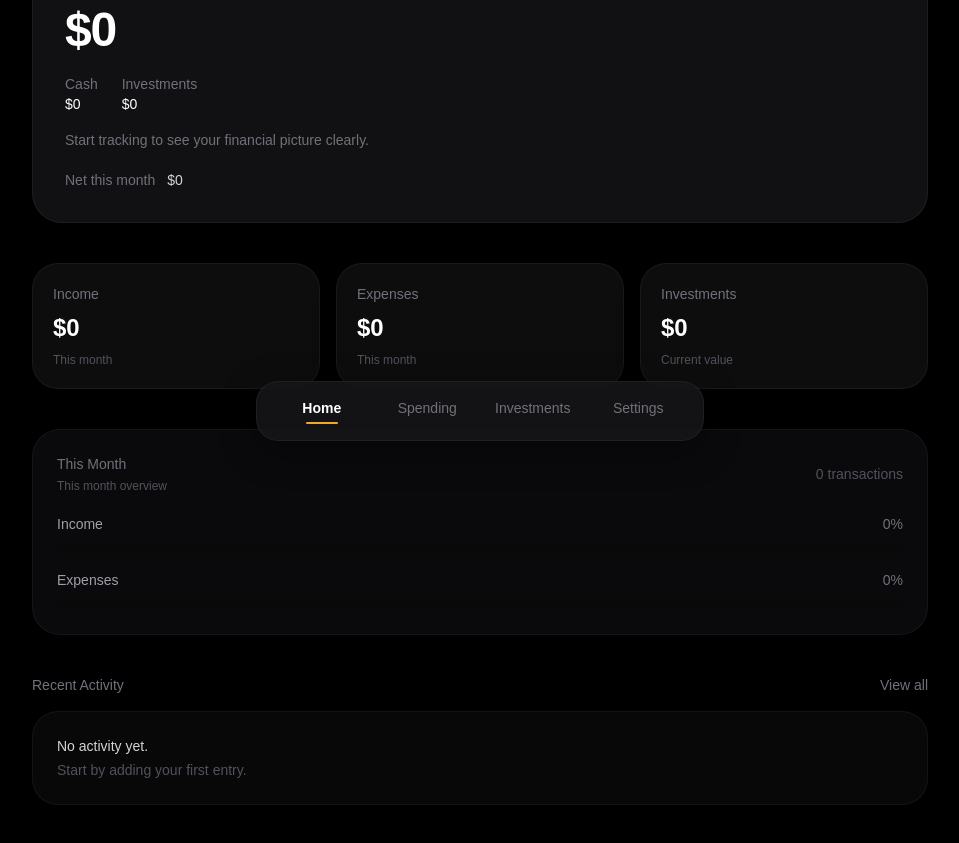
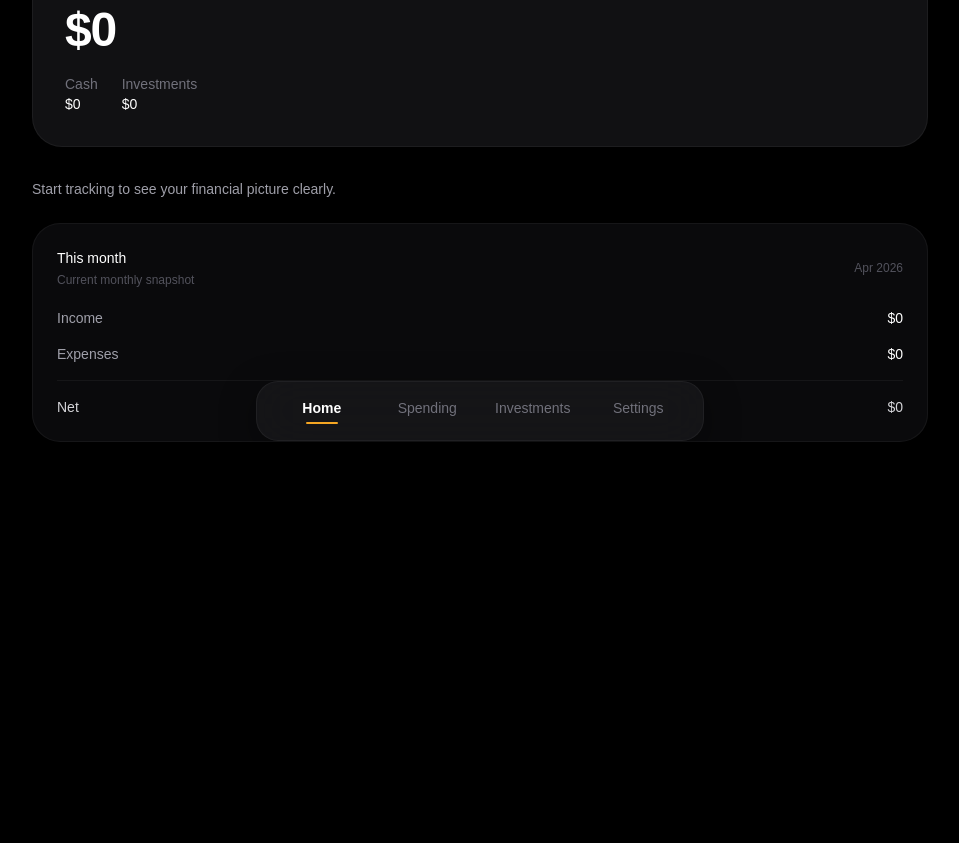
Before and after one commit to chlzn/aera, a Next.js app: page / in a window 1280 px wide. Shown: the part 343-1186 px from the top of the page, without its empty margins (160-1119 px from the left). After the commit the page ends 1009 px from the top, so only its background shows below. Built offline with nearby package versions, Linux system fonts and the light colour scheme.

Commit message:
refine home overview and monthly snapshot

```diff
--- a/app/page.tsx
+++ b/app/page.tsx
@@ -40,13 +40,6 @@
     entryDate.getMonth() === now.getMonth() &&
     entryDate.getFullYear() === now.getFullYear()
   )
-}
-
-function formatCategory(category?: string) {
-  if (!category) return "Uncategorized"
-  return category
-    .replaceAll("_", " ")
-    .replace(/\b\w/g, (char) => char.toUpperCase())
 }
 
 export default function Home() {
@@ -102,15 +95,9 @@
     .reduce((acc, entry) => acc + entry.amount, 0)
 
   const cash = totalIncome - totalExpenses
-
   const netWorth = cash + investmentsTotal
   const netFlow = monthlyIncome - monthlyExpenses
 
-  const totalFlow = monthlyIncome + monthlyExpenses
-  const incomeWidth = totalFlow > 0 ? (monthlyIncome / totalFlow) * 100 : 0
-  const expensesWidth = totalFlow > 0 ? (monthlyExpenses / totalFlow) * 100 : 0
-
-  const recentEntries = [...entries].slice(-5).reverse()
   const hasAnyData = entries.length > 0 || investments.length > 0
 
   const balanceStatus = useMemo(() => {
@@ -134,7 +121,7 @@
       return {
         label: "Positive month",
         tone: "positive" as const,
-        message: "You’re saving money this month",
+        message: "Saving money this month.",
       }
     }
 
@@ -142,14 +129,14 @@
       return {
         label: "Spending ahead",
         tone: "negative" as const,
-        message: "Your expenses are higher than your income this month.",
+        message: "Expenses are higher than income this month.",
       }
     }
 
     return {
       label: "Balanced month",
       tone: "neutral" as const,
-      message: "Your income and expenses are currently aligned.",
+      message: "Income and expenses are currently aligned.",
     }
   }, [hasAnyData, monthlyEntries.length, netFlow])
 
@@ -192,7 +179,7 @@
           </section>
         )}
 
-        <section className="mb-10">
+        <section className="mb-8">
           <div className="rounded-[30px] bg-zinc-900/72 border border-white/5 shadow-[0_14px_40px_rgba(0,0,0,0.28)] p-8">
             <div className="flex flex-col sm:flex-row sm:items-start sm:justify-between gap-4">
               <div>
@@ -224,162 +211,67 @@
               >
                 {balanceStatus.label}
               </span>
+            </div>
+          </div>
+        </section>
 
-              <span
-                className={`inline-flex w-fit items-center rounded-full px-3 py-1 text-xs font-medium ${statusPillClass}`}
-              >
-                {balanceStatus.label}
+        <section className="mb-6">
+          <p className="text-sm text-zinc-400">{balanceStatus.message}</p>
+        </section>
+
+        <section className="mb-24">
+          <div className="rounded-[28px] bg-zinc-900/45 border border-white/5 p-6">
+            <div className="flex items-center justify-between mb-5">
+              <div>
+                <p className="text-white text-sm font-medium">This month</p>
+                <p className="text-xs text-zinc-600 mt-1">
+                  Current monthly snapshot
+                </p>
+              </div>
+
+              <span className="text-xs text-zinc-600">
+                {new Intl.DateTimeFormat("en-US", {
+                  month: "short",
+                  year: "numeric",
+                }).format(new Date())}
               </span>
             </div>
 
-            <p className="mt-4 text-sm text-zinc-500">
-              {balanceStatus.message}
-            </p>
+            <div className="space-y-4">
+              <div className="flex items-center justify-between gap-4">
+                <span className="text-zinc-400 text-sm">Income</span>
+                <span className="text-white text-sm font-medium">
+                  {formatCurrency(monthlyIncome, currency)}
+                </span>
+              </div>
 
-            <div className="mt-5 flex flex-wrap items-center gap-3 text-sm">
-              <span className="text-zinc-500">Net this month</span>
+              <div className="flex items-center justify-between gap-4">
+                <span className="text-zinc-400 text-sm">Expenses</span>
+                <span className="text-white text-sm font-medium">
+                  {formatCurrency(monthlyExpenses, currency)}
+                </span>
+              </div>
+
+              <div className="h-px bg-white/5" />
+
+              <div className="flex items-center justify-between gap-4">
+                <span className="text-zinc-300 text-sm font-medium">Net</span>
                 <span
-                className={
+                  className={`text-sm font-medium ${
                     netFlow > 0
                       ? "text-green-500"
                       : netFlow < 0
                       ? "text-red-500"
                       : "text-zinc-300"
-                }
+                  }`}
                 >
                   {formatCurrency(netFlow, currency)}
                 </span>
               </div>
             </div>
-        </section>
-
-        <section className="grid md:grid-cols-3 gap-4 mb-10">
-          <div className="rounded-[26px] bg-zinc-900/55 border border-white/5 p-5 shadow-[0_8px_24px_rgba(0,0,0,0.18)]">
-            <p className="text-zinc-500 text-sm mb-2">Income</p>
-            <p className="text-2xl font-semibold">
-              {formatCurrency(monthlyIncome, currency)}
-            </p>
-            <p className="text-xs text-zinc-600 mt-2">This month</p>
-          </div>
-
-          <div className="rounded-[26px] bg-zinc-900/55 border border-white/5 p-5 shadow-[0_8px_24px_rgba(0,0,0,0.18)]">
-            <p className="text-zinc-500 text-sm mb-2">Expenses</p>
-            <p className="text-2xl font-semibold">
-              {formatCurrency(monthlyExpenses, currency)}
-            </p>
-            <p className="text-xs text-zinc-600 mt-2">This month</p>
-          </div>
-
-          <div className="rounded-[26px] bg-zinc-900/55 border border-white/5 p-5 shadow-[0_8px_24px_rgba(0,0,0,0.18)]">
-            <p className="text-zinc-500 text-sm mb-2">Investments</p>
-            <p className="text-2xl font-semibold">
-              {formatCurrency(investmentsTotal, currency)}
-            </p>
-            <p className="text-xs text-zinc-600 mt-2">Current value</p>
           </div>
         </section>
-
-        <section className="rounded-[28px] bg-zinc-900/45 border border-white/5 p-6 mb-10">
-          <div className="flex items-center justify-between mb-5">
-            <div>
-              <p className="text-zinc-500 text-sm">This Month</p>
-              <p className="text-xs text-zinc-600 mt-1">
-                This month overview
-              </p>
       </div>
-
-            <span className="text-sm text-zinc-600">
-              {monthlyEntries.length} transactions
-            </span>
-          </div>
-
-          <div className="space-y-4">
-            <div>
-              <div className="flex items-center justify-between mb-2 text-sm">
-                <span className="text-zinc-400">Income</span>
-                <span className="text-zinc-500">
-                  {incomeWidth.toFixed(0)}%
-                </span>
-              </div>
-              <div className="h-3 w-full bg-zinc-950/90 rounded-full overflow-hidden">
-                <div
-                  className="h-full bg-white rounded-full transition-all duration-200 ease-out"
-                  style={{ width: `${incomeWidth}%` }}
-                />
-              </div>
-            </div>
-
-            <div>
-              <div className="flex items-center justify-between mb-2 text-sm">
-                <span className="text-zinc-400">Expenses</span>
-                <span className="text-zinc-500">
-                  {expensesWidth.toFixed(0)}%
-                </span>
-              </div>
-              <div className="h-3 w-full bg-zinc-950/90 rounded-full overflow-hidden">
-                <div
-                  className="h-full bg-[var(--accent)] rounded-full transition-all duration-200 ease-out"
-                  style={{ width: `${expensesWidth}%` }}
-                />
-              </div>
-            </div>
-          </div>
-        </section>
-
-        <section className="mb-24">
-          <div className="flex items-center justify-between mb-4">
-            <p className="text-zinc-500 text-sm">Recent Activity</p>
-            <Link
-              href="/spending"
-              className="text-sm text-zinc-500 hover:text-white transition-colors duration-200 ease-out"
-            >
-              View all
-            </Link>
-          </div>
-
-          {recentEntries.length === 0 ? (
-            <div className="rounded-[26px] bg-zinc-900/35 border border-white/5 p-6">
-              <p className="text-zinc-300 text-sm">No activity yet.</p>
-              <p className="text-zinc-600 text-sm mt-1">
-                Start by adding your first entry.
-              </p>
-            </div>
-          ) : (
-            <div className="rounded-[26px] bg-zinc-900/35 border border-white/5 overflow-hidden">
-              {recentEntries.map((entry, index) => (
-                <div
-                  key={entry.id}
-                  className={`flex items-center justify-between gap-4 px-5 py-4 ${
-                    index !== recentEntries.length - 1
-                      ? "border-b border-white/5"
-                      : ""
-                  }`}
-                >
-                  <div className="min-w-0">
-                    <p className="text-zinc-200 truncate">{entry.description}</p>
-                    <p className="text-xs text-zinc-600 mt-1">
-                      {formatCategory(entry.category)}
-                    </p>
-                  </div>
-
-                  <span
-                    className={`shrink-0 font-medium text-sm ${
-                      entry.type === "income"
-                        ? "text-green-500"
-                        : "text-red-500"
-                    }`}
-                  >
-                    {entry.type === "income" ? "+" : "-"}
-                    {formatCurrency(entry.amount, currency)}
-                  </span>
-                </div>
-              ))}
-            </div>
-          )}
-        </section>
-      </div>
-
-
     </main>
   )
 }
```
Lines whose indentation alone changed are shown as unchanged.
